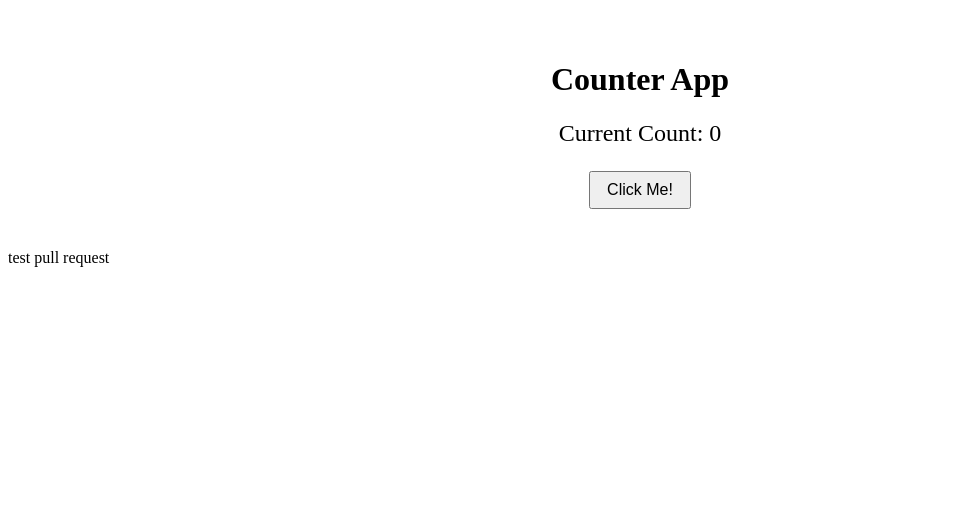
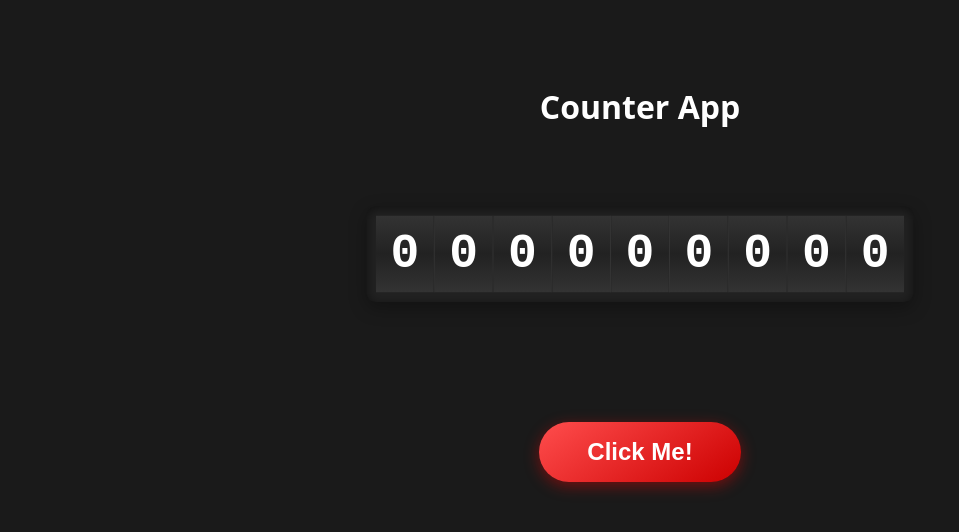
Before and after one commit to Pascaruuu/button-counter, a SvelteKit app: page / in a window 1280 px wide. Shown: the top 532 px of the page, without its empty margins (0-959 px from the left). Built offline with nearby package versions, Linux system fonts and the light colour scheme; no server answers; the database is empty.

Commit message:
style: add odometer component and update style on main page

```diff
--- a/src/app.html
+++ b/src/app.html
@@ -7,6 +7,5 @@
 	</head>
 	<body data-sveltekit-preload-data="hover">
 		<div style="display: contents">%sveltekit.body%</div>
-		test pull request
 	</body>
 </html>
--- /dev/null
+++ b/src/lib/components/Odometer.svelte
@@ -0,0 +1,68 @@
+<script lang="ts">
+    let { value }: { value: number } = $props();
+
+    // Configuration: How many zeros to show (e.g. 00000015)
+    const DIGIT_COUNT = 9;
+
+    // Transform number into an array of digits: 15 -> ['0','0',...'1','5']
+    let digits = $derived(
+        Math.abs(value).toString().padStart(DIGIT_COUNT, '0').split('')
+    );
+</script>
+
+<div class="odometer-container">
+    {#each digits as digit, i (i)}
+        <div class="digit-window">
+            <div
+                class="digit-tape"
+                style="transform: translateY(-{parseInt(digit) * 10}%);"
+            >
+                {#each Array(10) as _, num}
+                    <div class="number">{num}</div>
+                {/each}
+            </div>
+        </div>
+    {/each}
+</div>
+
+<style>
+    .odometer-container {
+        display: inline-flex;
+        background: #222;
+        padding: 0.5rem;
+        border-radius: 8px;
+        box-shadow: inset 0 2px 10px rgba(0,0,0,0.5), 0 5px 15px rgba(0,0,0,0.3);
+        overflow: hidden; /* Hides the numbers that are "off screen" */
+    }
+
+    .digit-window {
+        width: 3rem;  /* Width of one number */
+        height: 4rem; /* Height of one number */
+        position: relative;
+        overflow: hidden; /* Critical: Creates the "window" effect */
+        border-right: 1px solid #333;
+    }
+
+    .digit-window:last-child {
+        border-right: none;
+    }
+
+    .digit-tape {
+        display: flex;
+        flex-direction: column;
+        transition: transform 0.5s cubic-bezier(0.34, 1.56, 0.64, 1); /* Bouncy spring effect */
+        height: 1000%; /* 10 numbers * 100% height each */
+    }
+
+    .number {
+        height: 10%; /* 1/10th of the tape */
+        display: flex;
+        align-items: center;
+        justify-content: center;
+        font-size: 2.5rem;
+        font-family: 'Courier New', monospace; /* Monospace is safer for alignment */
+        font-weight: bold;
+        color: #fff;
+        background: linear-gradient(180deg, #333 0%, #222 50%, #333 100%);
+    }
+</style>
--- a/src/routes/+page.svelte
+++ b/src/routes/+page.svelte
@@ -1,6 +1,7 @@
 <script lang="ts">
 	import { enhance } from '$app/forms';
 	import type { PageData } from './$types';
+	import Odometer from '$lib/components/Odometer.svelte';
 
 	let { data }: { data: PageData } = $props();
 
@@ -12,13 +13,15 @@
 	}
 </script>
 
-<div>
+<div class="layout">
+
 	<h1>Counter App</h1>
-	<p>Current Count: {data.count.counter}</p>
-	{#if data.count.last_clicked}
-		<p>Last clicked: {formatLocalTime(data.count.last_clicked)}</p>
-	{/if}
 
+	<div class="counter-section">
+        <Odometer value={data.count.counter} />
+    </div>
+
+	<div class="actions">
 		<form method="POST" use:enhance={() => {
 			// Optimistically increment the counter immediately
 			data.count.counter += 1;
@@ -27,27 +30,65 @@
 				await update({ reset: false });
 			};
 		}}>
-		<button type="submit">
+			<button class="big-red-button" type="submit">
 				Click Me!
 			</button>
 		</form>
+
+		{#if data.count.last_clicked}
+			<p class="timestamp">
+				Last clicked: {formatLocalTime(data.count.last_clicked)}
+			</p>
+		{/if}
+	</div>
+
 </div>
 
 <style>
-	div {
-		text-align: center;
-		padding: 2rem;
+	:global(body) {
+        background-color: #1a1a1a;
+        color: white;
+        font-family: system-ui, sans-serif;
+        margin: 0;
+        display: flex;
+        justify-content: center;
+        min-height: 100vh;
     }
 
-	button {
-		margin: 0.5rem;
-		padding: 0.5rem 1rem;
-		font-size: 1rem;
-		cursor: pointer;
+	.layout, .actions{
+        display: flex;
+        flex-direction: column;
+        align-items: center;
+        gap: 2rem;
+        padding-top: 4rem;
     }
 
-	p {
+	.counter-section {
+        margin: 2rem 0;
+        transform: scale(1.2); /* Make it pop */
+    }
+
+	.big-red-button {
+        background: linear-gradient(145deg, #ff4d4d, #cc0000);
+        color: white;
+        border: none;
+        padding: 1rem 3rem;
         font-size: 1.5rem;
-		margin: 1rem 0;
+        font-weight: bold;
+        border-radius: 50px;
+        cursor: pointer;
+        box-shadow: 0 4px 15px rgba(255, 0, 0, 0.4);
+        transition: transform 0.1s, box-shadow 0.1s;
+    }
+
+	.big-red-button:active {
+        transform: scale(0.95);
+        box-shadow: 0 2px 5px rgba(255, 0, 0, 0.4);
+    }
+
+	.timestamp {
+        color: #888;
+        font-size: 0.9rem;
+        margin-top: 1rem;
     }
 </style>
```
Lines whose indentation alone changed are shown as unchanged.
